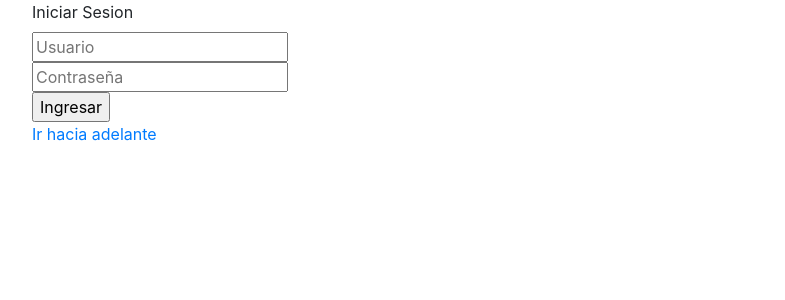
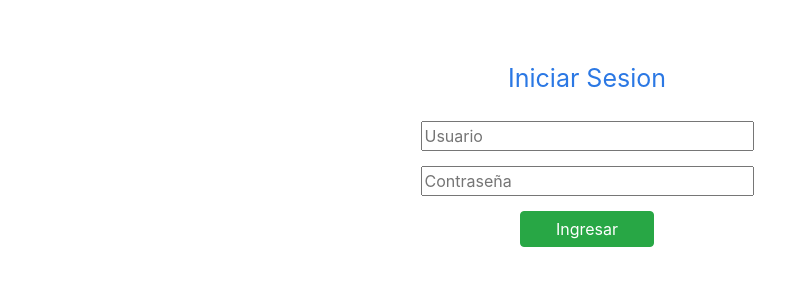
Before and after one commit to b1XarN/MatrizPrOr, a PHP site: page / in a window 1280 px wide. Shown: the top 300 px of the page, without its empty margins (53-838 px from the left). Run offline with PHP 8.4, Linux system fonts and the light colour scheme.

Commit message:
Index y login implementado

```diff
--- a/css/estilos.css
+++ b/css/estilos.css
@@ -13,9 +13,25 @@
     border: 2px solid #0e2b37;
     border-radius: 10px;
 }
-
 .mayor_responsabilidad{
     font-size: 25px;
     font-weight: bold;
     text-align: center;
 }
+.formulario{
+    text-align: center;
+}
+.campos-inic{
+    margin-top: 15px;
+}
+.submit-inic{
+    margin-top: 15px;
+}
+.contenedor-inic{
+    margin-top: 45px;
+    color: #2b78e4;
+}
+.titulo-form{
+    font-size: 25px;
+    margin-top: 15px;
+}
--- a/index.php
+++ b/index.php
@@ -1,30 +1,45 @@
+<?php
+    require_once 'conexion.php';
+    if(isset($_SESSION['usuario'])){
+        session_destroy();
+        header('Location: index.php');
+    }else{
+?>
 <!DOCTYPE html>
 <html lang="en">
 <head>
     <meta charset="UTF-8">
     <meta name="viewport" content="width=device-width, initial-scale=1.0">
-    <link rel="stylesheet" href="https://cdn.jsdelivr.net/npm/bootstrap@4.5.3/dist/css/bootstrap.min.css"
-    integrity="sha384-TX8t27EcRE3e/ihU7zmQxVncDAy5uIKz4rEkgIXeMed4M0jlfIDPvg6uqKI2xXr2" crossorigin="anonymous">
-    <title>Bienvenido</title>
+    <link rel="stylesheet" href="https://cdn.jsdelivr.net/npm/bootstrap@4.5.3/dist/css/bootstrap.min.css" integrity="sha384-TX8t27EcRE3e/ihU7zmQxVncDAy5uIKz4rEkgIXeMed4M0jlfIDPvg6uqKI2xXr2" crossorigin="anonymous">
+    <link rel="stylesheet" href="./css/estilos.css">
+    <title>Proceso vs Organizacion</title>
 </head>
 <body>
     <div class="container">
-        <div class="row">
-            <div class="col">
-                <form action="">
-                    <label for="">Iniciar Sesion</label><br>
-                    <input type="text" name="usuario" placeholder="Usuario"><br>
-                    <input type="password" name="contra" placeholder="Contraseña"><br>
-                    <input type="submit" name="submitIngresar" value="Ingresar"><br>
+        <div class="row contenedor-inic">
+            <div class="col-12 ">
+                <form action="login.php" method="POST" enctype="multipart/form-data" class="formulario">
+                    <label for="" class="titulo-form" style="color: #2b78e4;">Iniciar Sesion</label><br>
+                    <input type="text" style="width: 30%;" name="usuario" required="required" placeholder="Usuario" class="campos-inic"><br>
+                    <input type="password" style="width: 30%;" name="contra" required="required" placeholder="Contraseña" class="campos-inic"><br>
+                    <input type="submit" name="submitIngresar" style="padding: 5px 35px;" value="Ingresar" class="submit-inic btn btn-success">
                 </form>
-                <a href="menu.php">Ir hacia adelante</a>
             </div>
+            <?php if(isset($_SESSION['error_login'])){?>
+            <div class="col-12">
+                <p style="color: red; text-align: center"><?=$_SESSION['error_login']?></p>
+            </div>
+            <?php
+            }
+            ?>
+            <!-- <a href="menu.php">nbqwuidnjkqwndijowq</a> -->
         </div>
     </div>
-
-
     <script src="https://code.jquery.com/jquery-3.5.1.slim.min.js" integrity="sha384-DfXdz2htPH0lsSSs5nCTpuj/zy4C+OGpamoFVy38MVBnE+IbbVYUew+OrCXaRkfj" crossorigin="anonymous"></script>
     <script src="https://cdn.jsdelivr.net/npm/popper.js@1.16.1/dist/umd/popper.min.js" integrity="sha384-9/reFTGAW83EW2RDu2S0VKaIzap3H66lZH81PoYlFhbGU+6BZp6G7niu735Sk7lN" crossorigin="anonymous"></script>
     <script src="https://cdn.jsdelivr.net/npm/bootstrap@4.5.3/dist/js/bootstrap.min.js" integrity="sha384-w1Q4orYjBQndcko6MimVbzY0tgp4pWB4lZ7lr30WKz0vr/aWKhXdBNmNb5D92v7s" crossorigin="anonymous"></script>
 </body>
 </html>
+<?php
+    }
+?>
```
Also changed, not shown: login.php (added, +40 -0 lines).
